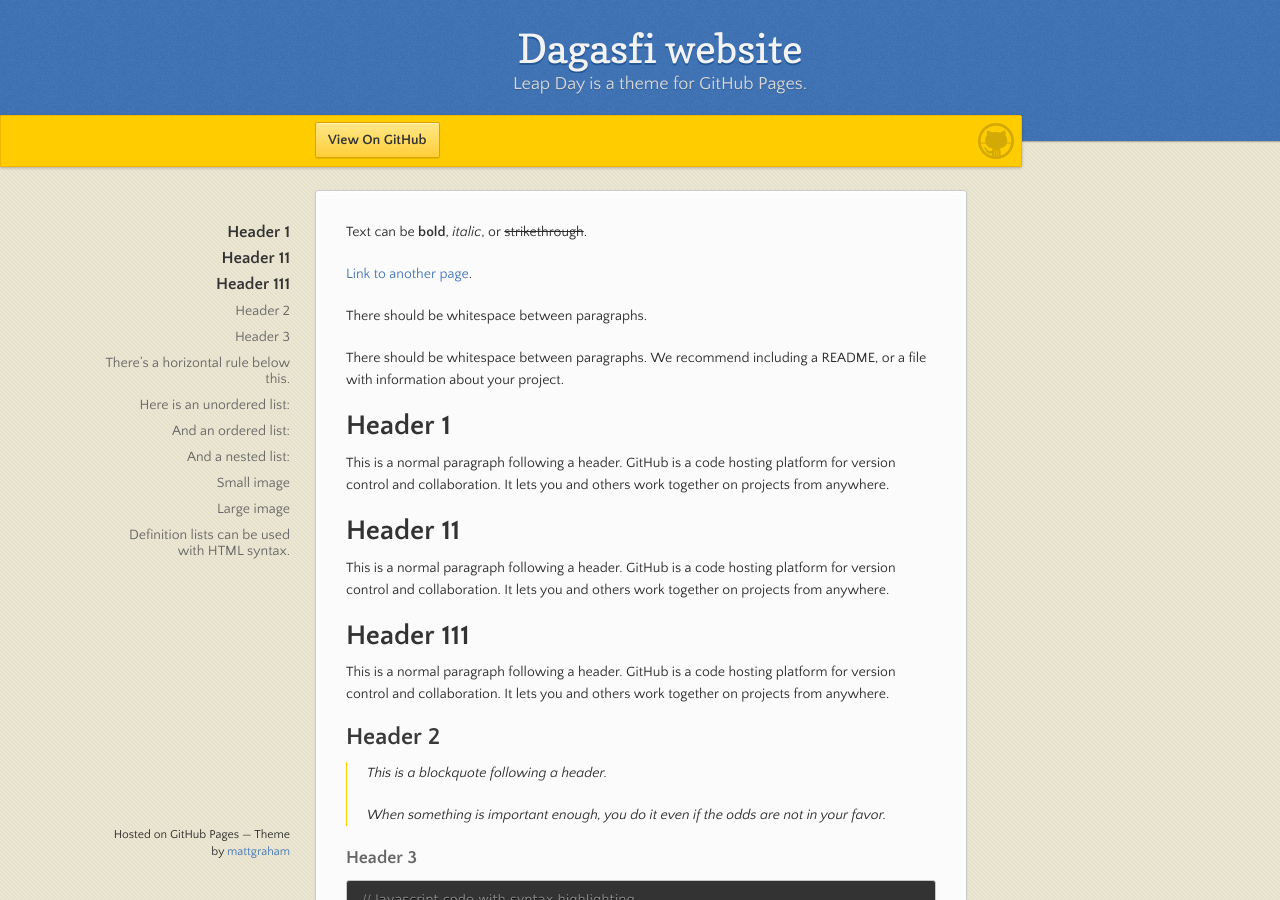
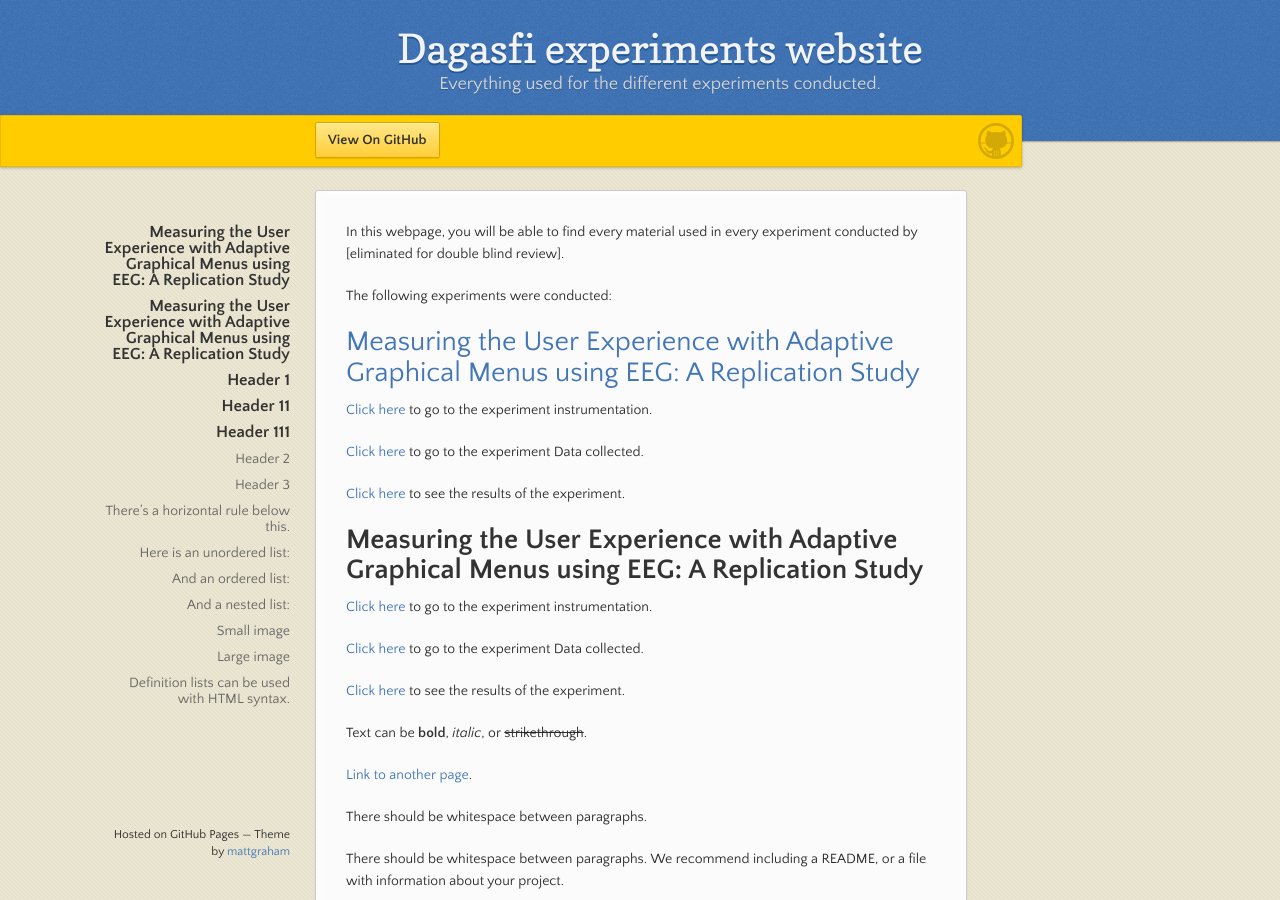
Before and after one commit to Dagasfi/dagasfi.github.io, a Jekyll site: the page built from index.md, in a window 1280 px wide and 900 px high. Built offline with Jekyll 4.4.1, drawn with Linux system fonts in a browser that asks for light colours.

Commit message:
[ADD] - Experiment pages
INIT of the different pages used for the experiments conducted untill now.

```diff
--- a/_config.yml
+++ b/_config.yml
@@ -1,5 +1,6 @@
-title: Dagasfi website
-description: Leap Day is a theme for GitHub Pages.
-show_downloads: true
+title: Dagasfi experiments website
+description: Everything used for the different experiments conducted.
+show_downloads: false
+github.is_project_page: true
 google_analytics:
 theme: jekyll-theme-leap-day
--- a/index.md
+++ b/index.md
@@ -1,6 +1,36 @@
 ---
 layout: default
 ---
+
+
+In this webpage, you will be able to find every material used in every experiment conducted by [eliminated for double blind review].
+
+
+The following experiments were conducted:
+
+
+# [Measuring the User Experience with Adaptive Graphical Menus using EEG: A Replication Study](./Experiment-1.html)
+
+[Click here](./pages/Experiment-1.html#Instrumentation) to go to the experiment instrumentation.
+
+[Click here](./pages/Experiment-1.html#Data) to go to the experiment Data collected.
+
+[Click here](./pages/Experiment-1.html#Results) to see the results of the experiment.
+
+
+
+# Measuring the User Experience with Adaptive Graphical Menus using EEG: A Replication Study
+
+
+[Click here](./pages/Experiment-2.html#Instrumentation) to go to the experiment instrumentation.
+
+[Click here](./pages/Experiment-2.html#Data) to go to the experiment Data collected.
+
+[Click here](./pages/Experiment-2.html#Results) to see the results of the experiment.
+
+
+
+
 
 Text can be **bold**, _italic_, or ~~strikethrough~~.
 
```
Also changed, not shown: pages/Experiment-1.md (added, +14 -0 lines), pages/Experiment-2.md (added, +14 -0 lines).
